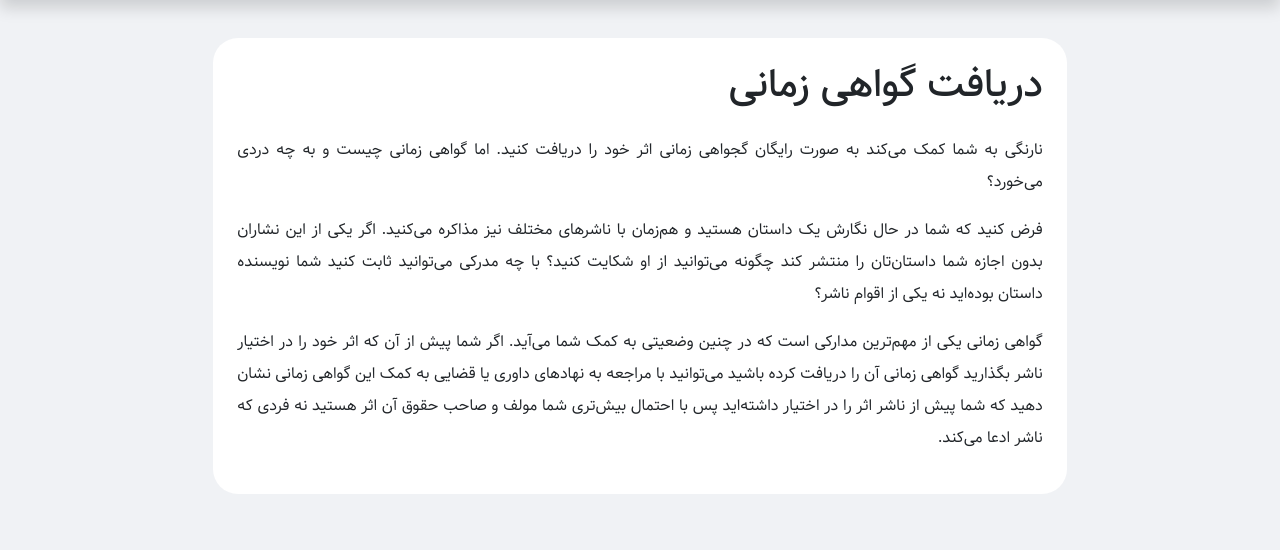
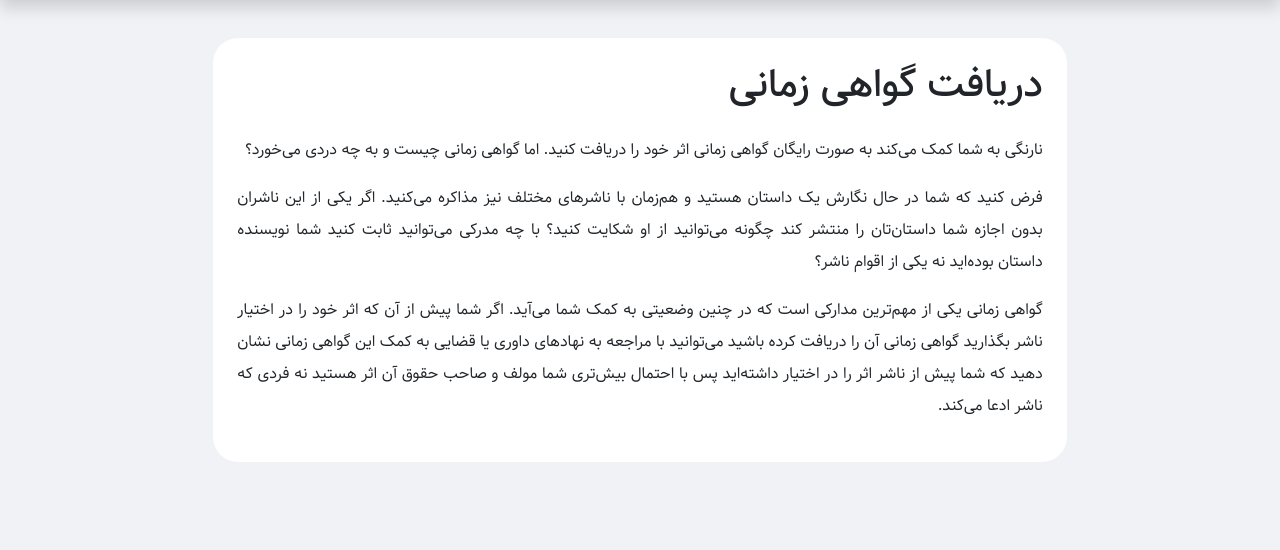
Before and after one commit to sopaidar/inonet, a Django app: page /timestamp-certificate/ in a window 1280 px wide. Shown: the part 50-600 px from the top of the page. Run offline with Django 3.2, Linux system fonts and the light colour scheme; parts of the project's set-up code (start-up, migrations or seed data) failed here and were passed over; some libraries are stand-ins or nearby versions.

Commit message:
timestamp-certificate

```diff
--- a/inonet/templates/pages/timestamp_certificate.html
+++ b/inonet/templates/pages/timestamp_certificate.html
@@ -11,10 +11,10 @@
 <meta name="url" content="https://www.narengi.net/timestamp-certificate/" />
 {% endblock seo %} {% block post_title %}دریافت گواهی زمانی{% endblock post_title %} {% block post %}
 <p class="blog-text pt-3">
-نارنگی به شما کمک می‌کند به صورت رایگان گجواهی زمانی اثر خود را دریافت کنید. اما گواهی زمانی چیست و به چه دردی می‌خورد؟
+نارنگی به شما کمک می‌کند به صورت رایگان گواهی زمانی اثر خود را دریافت کنید. اما گواهی زمانی چیست و به چه دردی می‌خورد؟
 </p>
 <p class="blog-text">
-فرض کنید که شما در حال نگارش یک داستان هستید و هم‌زمان با ناشرهای مختلف نیز مذاکره می‌کنید. اگر یکی از این نشاران بدون اجازه شما داستان‌تان را منتشر کند چگونه می‌توانید از او شکایت کنید؟ با چه مدرکی می‌توانید ثابت کنید شما نویسنده داستان بوده‌اید نه یکی از اقوام ناشر؟</p>
+فرض کنید که شما در حال نگارش یک داستان هستید و هم‌زمان با ناشرهای مختلف نیز مذاکره می‌کنید. اگر یکی از این ناشران بدون اجازه شما داستان‌تان را منتشر کند چگونه می‌توانید از او شکایت کنید؟ با چه مدرکی می‌توانید ثابت کنید شما نویسنده داستان بوده‌اید نه یکی از اقوام ناشر؟</p>
 <p class="blog-text">
 گواهی زمانی یکی از مهم‌ترین مدارکی است که در چنین وضعیتی به کمک شما می‌آید. اگر شما پیش از آن که اثر خود را در اختیار ناشر بگذارید گواهی زمانی آن را دریافت کرده باشید می‌توانید با مراجعه به نهادهای داوری یا قضایی به کمک این گواهی زمانی نشان دهید که شما پیش از ناشر اثر را در اختیار داشته‌اید پس با احتمال بیش‌تری شما مولف و صاحب حقوق آن اثر هستید نه فردی که ناشر ادعا می‌کند.</p>
 
```
